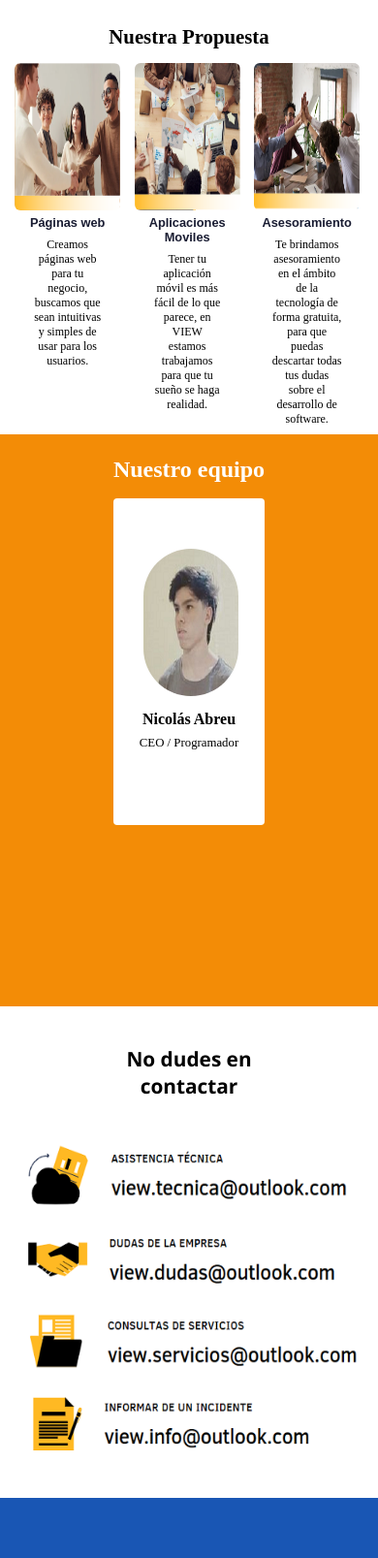
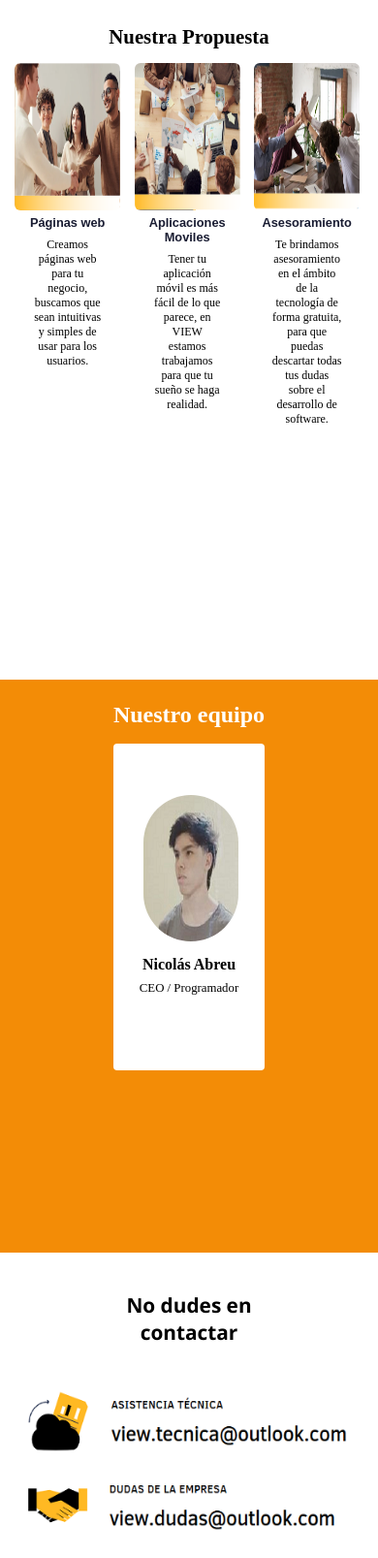
Before and after one commit to ViewSA/View, a plain HTML site: page index.html in a window 390 px wide. Shown: the part 356-1963 px from the top of the page at 97% size. Drawn offline with Linux system fonts and the light colour scheme.

Commit message:
Página 2.0

```diff
--- a/static/styles.css
+++ b/static/styles.css
@@ -58,7 +58,7 @@
     .propuesta{
         margin: 0 auto;
         width: 100%;
-        height: 50vh;
+        height: 80vh;
         display: flexbox;
         align-items: center;
         color: rgb(0, 0, 0);
@@ -154,7 +154,7 @@
     .contacto .uno{
         background-color: #fff;
         width: 100%;
-        height: 60vh;
+        height: 70vh;
     }
     .contacto .uno .tituloContacto{
         color: black;
```
